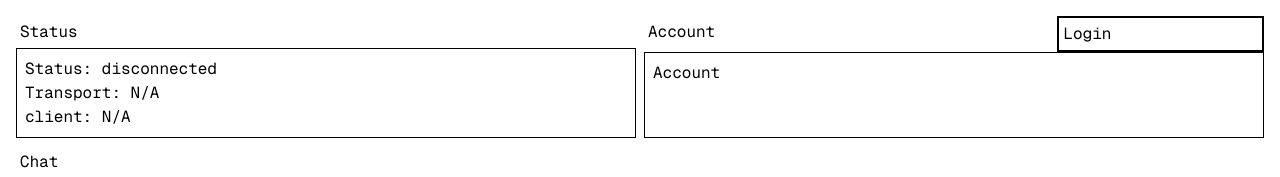
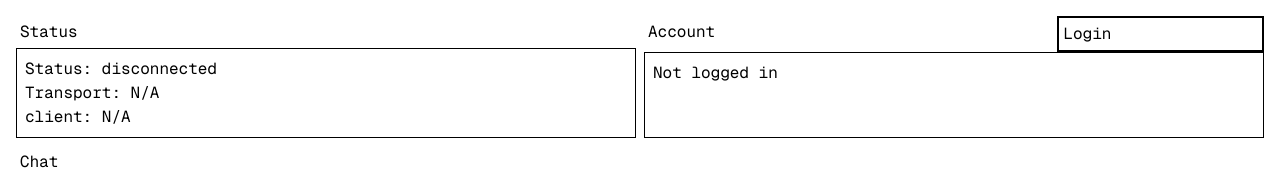
Before and after one commit to tulza/live-chat, a Next.js app: page / in a window 1280 px wide. Shown: the top 177 px of the page. Built offline with nearby package versions, Linux system fonts and the light colour scheme; no server answers.

Commit message:
add frontend integration to oauth

```diff
--- a/src/app/login/page.tsx
+++ b/src/app/login/page.tsx
@@ -17,15 +17,19 @@ export default async function LoginPage() {
                 <div className="w-[clamp(300px,60%,800px)]">
                     <div className="grid grid-cols-3">
                         <Label className="col-span-2">Login Options</Label>
-                        <Link href="/sign-up">
+                        {/* <Link href="/sign-up">
                             <Label variants={{ color: "secondary" }}>
                                 Sign up
                             </Label>
-                        </Link>
+                        </Link> */}
                     </div>
                     <BasicContainer className="border-x-transparent p-0 w-full *:text-left flex flex-col gap-2">
-                        <button className="p-1">Login with Google</button>
-                        <button className="p-1">Login with Github</button>
+                        {/* <Link href="/login/google" className="p-1">
+                            Login with Google
+                        </Link> */}
+                        <Link href="/login/github" className="p-1">
+                            Login with Github
+                        </Link>
                     </BasicContainer>
                 </div>
                 <div className="border-l border-primary h-full grow" />
--- a/src/app/page.tsx
+++ b/src/app/page.tsx
@@ -1,10 +1,12 @@
 import ChatRoom from "@/components/ChatRoom";
 import ChatSocket from "@/context/ChatSocket";
+import { getCurrentSession } from "@/libs/server/session";
 
-export default function HomePage() {
+export default async function HomePage() {
+    const { user } = await getCurrentSession();
     return (
         <ChatSocket>
-            <ChatRoom />
+            <ChatRoom user={user} />
         </ChatSocket>
     );
 }
--- a/src/components/AccountBox.tsx
+++ b/src/components/AccountBox.tsx
@@ -2,8 +2,13 @@ import React from "react";
 import Label from "./common/Label";
 import { BasicContainer } from "./common";
 import Link from "next/link";
+import { User } from "@/libs/server/user";
 
-const AccountBox = () => {
+interface AccountBoxProps {
+    user: User | null;
+}
+
+const AccountBox = ({ user }: AccountBoxProps) => {
     return (
         <div className="flex flex-col">
             <div className="w-full grid grid-cols-3">
@@ -12,7 +17,9 @@ const AccountBox = () => {
                     <Label variants={{ color: "secondary" }}>Login</Label>
                 </Link>
             </div>
-            <BasicContainer className="grow">Account</BasicContainer>
+            <BasicContainer className="grow">
+                {user ? "Logged in as " + user.username : "Not logged in"}
+            </BasicContainer>
         </div>
     );
 };
--- a/src/components/ChatBox.tsx
+++ b/src/components/ChatBox.tsx
@@ -23,7 +23,7 @@ const ChatBox = ({ ...chatSocket }: ChatContextType) => {
                 </p>
                 {chatSocket?.chat?.map((message, index) => (
                     <p key={index}>
-                        {message.name.slice(0, 6)}: {message.message}
+                        {message.name}: {message.message}
                     </p>
                 ))}
             </BasicContainer>
--- a/src/components/ChatRoom.tsx
+++ b/src/components/ChatRoom.tsx
@@ -6,18 +6,18 @@ import StatusBox from "./StatusBox";
 import ChatBox from "./ChatBox";
 import MessageBox from "./MessageBox";
 import AccountBox from "./AccountBox";
+import { User } from "@/libs/server/user";
 
-const ChatRoom = () => {
+const ChatRoom = ({ user }: { user: User | null }) => {
     const chatSocket = useChatSocket();
-
     return (
         <>
             <div className="grid grid-cols-2 gap-2 h-min">
                 <StatusBox {...chatSocket} />
-                <AccountBox />
+                <AccountBox {...chatSocket} user={user} />
             </div>
             <ChatBox {...chatSocket} />
-            <MessageBox {...chatSocket} />
+            <MessageBox {...chatSocket} user={user} />
         </>
     );
 };
--- a/src/components/MessageBox.tsx
+++ b/src/components/MessageBox.tsx
@@ -1,8 +1,13 @@
 import { ChatContextType } from "@/context/ChatSocket";
 import React, { useRef } from "react";
 import Label from "./common/Label";
+import { User } from "@/libs/server/user";
 
-const MessageBox = ({ ...chatSocket }: ChatContextType) => {
+interface MessageBoxProps extends ChatContextType {
+    user: User | null;
+}
+
+const MessageBox = ({ user, ...chatSocket }: MessageBoxProps) => {
     const inputRef = useRef<HTMLInputElement>(null);
 
     return (
@@ -15,8 +20,12 @@ const MessageBox = ({ ...chatSocket }: ChatContextType) => {
                     if (!inputRef?.current) return;
 
                     const input = inputRef.current?.value || "";
+                    const name =
+                        user?.username ||
+                        `anon(${chatSocket.clientId.slice(0, 5)})`;
                     chatSocket.sendMessage({
-                        name: chatSocket.clientId,
+                        name: name,
+                        socketId: chatSocket.clientId,
                         message: input,
                         time: new Date().toLocaleTimeString(),
                     });
--- a/src/context/ChatSocket.tsx
+++ b/src/context/ChatSocket.tsx
@@ -16,6 +16,7 @@ export type Message = {
     name: string;
     time: string;
     message: string;
+    socketId: string;
 };
 
 const ChatContext = createContext<ChatContextType>({} as ChatContextType);
@@ -44,7 +45,7 @@ const ChatSocket = ({ children }: { children: React.ReactNode }) => {
 
     const AddMessage = (message: Message) => {
         if (!message) return;
-        if (message.name === clientId) return;
+        if (message.socketId === clientId) return;
         setChat((prev) => [...prev, message]);
     };
 
```
Also changed, not shown: src/app/sign-up/_page.tsx (renamed from src/app/sign-up/page.tsx).
